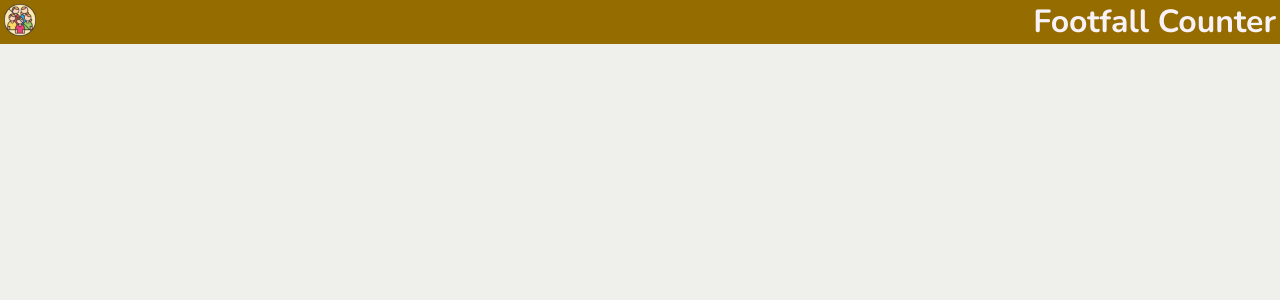
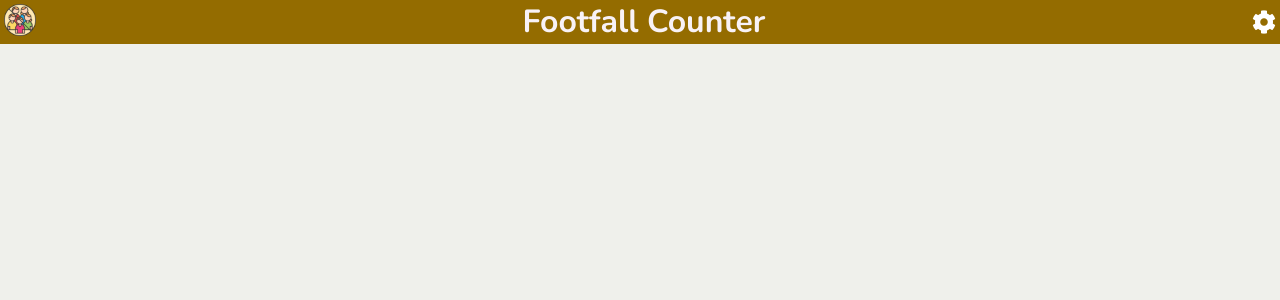
Before and after one commit to PrabhuSuriya/footfall-counter, a React (Create React App) app: page / in a window 1280 px wide. Shown: the top 300 px of the page. Built offline with nearby package versions, Linux system fonts and the light colour scheme.

Commit message:
add fa; add settings icon

```diff
--- a/package.json
+++ b/package.json
@@ -3,6 +3,7 @@
   "version": "0.1.0",
   "private": true,
   "dependencies": {
+    "@fortawesome/fontawesome-free": "^5.15.3",
     "@testing-library/jest-dom": "^5.12.0",
     "@testing-library/react": "^11.2.7",
     "@testing-library/user-event": "^12.8.3",
--- a/src/App.scss
+++ b/src/App.scss
@@ -36,3 +36,4 @@ $input-shadow: none;
 @import '../node_modules/bulma/sass/layout/hero.sass';
 @import '../node_modules/bulma/sass/layout/section.sass';
 @import '../node_modules/bulma/bulma.sass';
+@import '../node_modules/@fortawesome/fontawesome-free/css/all.css';
--- a/src/Header.tsx
+++ b/src/Header.tsx
@@ -6,11 +6,16 @@ function Header() {
       className="has-background-warning-dark p-1
       is-flex is-flex-direction-row is-justify-content-space-between"
     >
-      <img src="logo192.png" className="image is-32x32" />
-      <h2 className="title has-text-centered has-text-primary-light">
+      <div>
+        <img src="logo192.png" className="image is-32x32" />
+      </div>
+
+      <h2 className="is-flex-grow-1 title has-text-centered has-text-primary-light mb-0">
         Footfall Counter
       </h2>
-
+      <div className="is-flex is-align-items-center">
+        <i className="fas fa-cog has-text-white is-size-4"></i>
+      </div>
     </header>
   );
 }
```
Also changed, not shown: 1 other file (tests, documents, lock files or other folders).
